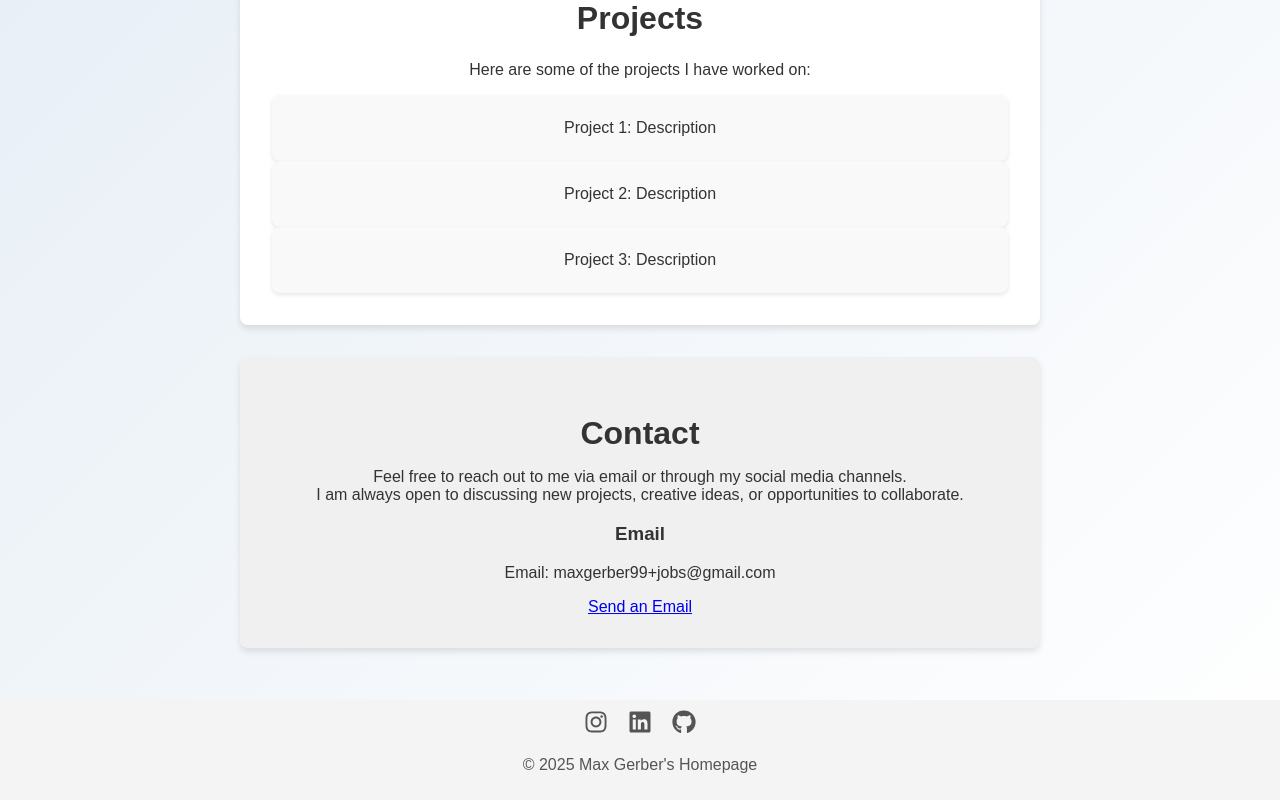
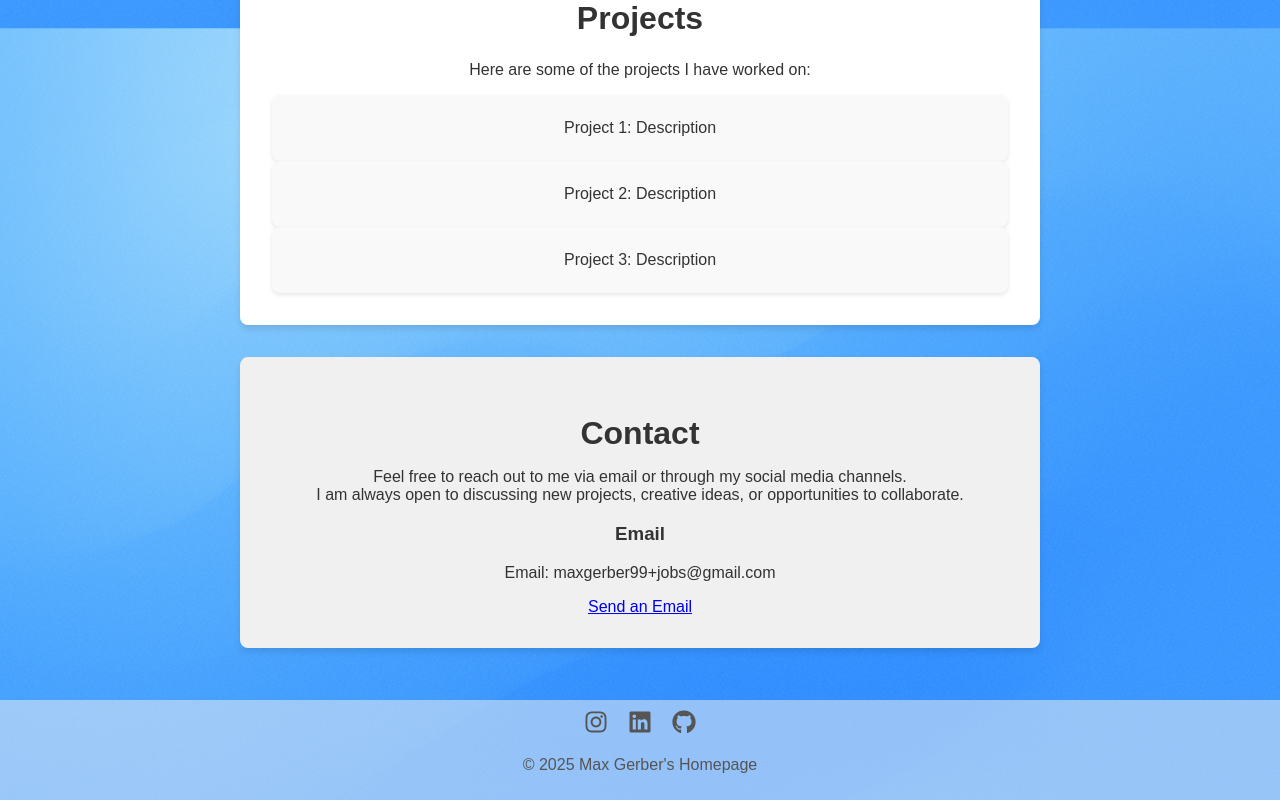
Before and after one commit to MaxGer99/my-homepage, a React (Create React App) app in the folder my-homepage/: page / in a window 1280 px wide. Shown: the part 825-1625 px from the top of the page. Built offline with nearby package versions, Linux system fonts and the light colour scheme.

Commit message:
Style changes

```diff
--- a/my-homepage/src/App.js
+++ b/my-homepage/src/App.js
@@ -10,9 +10,16 @@ import './styles.css';
 
 const App = () => {
 	const [showMainContent, setShowMainContent] = useState(false);
-
 	return (
-		<div className="app">
+		<div
+			className="app"
+			style={{
+				backgroundImage: `url(/Background.png)`,
+				backgroundSize: 'cover',
+				backgroundPosition: 'center',
+				backgroundAttachment: 'fixed',
+			}}
+		>
 			{!showMainContent && (
 				<SplashScreen onFinish={() => setShowMainContent(true)} />
 			)}
--- a/my-homepage/src/styles.css
+++ b/my-homepage/src/styles.css
@@ -62,7 +62,8 @@ main {
 }
 
 footer {
-    background-color: #f4f4f4;
+    background-color: rgba(244, 244, 244, 0.5);
+    /* Make the footer mostly transparent */
     padding: 10px;
     text-align: center;
     color: #555;
```
Also changed, not shown: my-homepage/public/Background.png (added).
